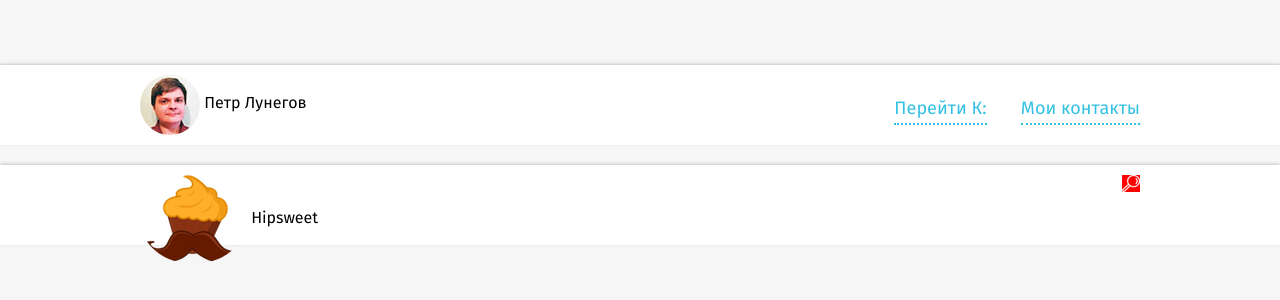
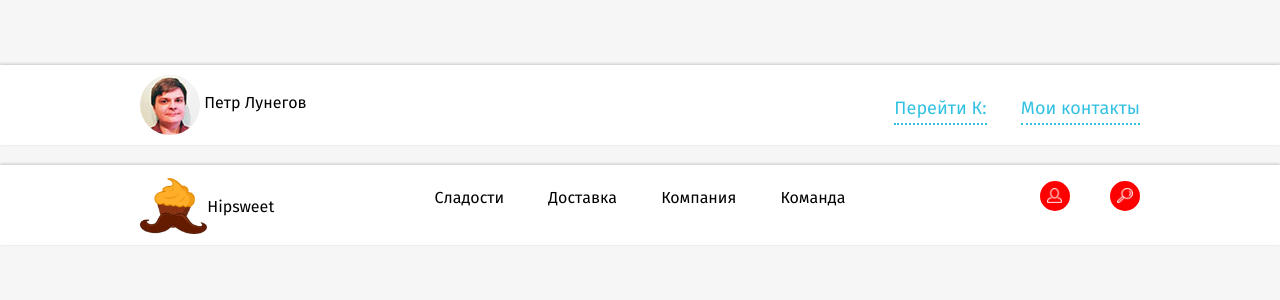
Before and after one commit to pvlunegov/pvlunegov, a website: page chief_cook.html in a window 1280 px wide. Shown: the part 210-510 px from the top of the page. Drawn offline with Linux system fonts and the light colour scheme.

Commit message:
Доработки 28.04.2018
Доработал главное меню страницы сайта шеф-повара

```diff
--- a/chief_cook.html
+++ b/chief_cook.html
@@ -118,17 +118,29 @@
             <!-- header -->
             <header class="header header_other-site">
                 <div class="container">
-                    <div class="user">
-                        <div class="user__avatar">
-                            <img src="img/premiere_sites/chief_cook/Logos/original/Hipsweet_logo.png" alt="" class="user__avatar-pic">
+                    <div class="other-site">
+                        <div class="other-site-left">
+                            <div class="other-site_logo">
+                                <img src="img/premiere_sites/chief_cook/Logos/original/Hipsweet_logo.png" alt="" class="other-site_pic-left">
+                            </div>
+                            <div class="other-site__name">
+                                Hipsweet
+                            </div>
                         </div>
-                        <div class="user__name">
-                            Hipsweet
+                        <ul class="other-site-menu">
+                            <li class="other-site-menu__list">Сладости</li>
+                            <li class="other-site-menu__list">Доставка</li>
+                            <li class="other-site-menu__list">Компания</li>
+                            <li class="other-site-menu__list">Команда</li>
+                        </ul>
+                        <div class="other-site-right">
+                            <div class="icon icon_left icon_red_background">
+                                <img src="img/premiere_sites/chief_cook/icons/icon_silhouette.png" alt="" class="other-site_pic">
+                            </div>
+                            <div class="icon icon_right icon_red_background">
+                                <img src="img/premiere_sites/chief_cook/icons/icon_search.png" alt="" class="other-site_pic">
+                            </div>
                         </div>
-                    </div>
-
-                    <div class="icons icon_right icon_red_background">
-                        <img src="img/premiere_sites/chief_cook/icons/icon_search.png" alt="" class="user__avatar-pic">
                     </div>
                 </div>
             </header>
--- a/css/main.scss
+++ b/css/main.scss
@@ -17,8 +17,6 @@
 @import "sections/portfolio.scss";
 @import "sections/footer.scss";
 @import "sections/auth.scss";
-
-
 @import "sections/tabs.scss";
 @import "sections/slideshow.scss";
 @import "sections/acco.scss";
@@ -27,6 +25,9 @@
 @import "sections/works.scss";
 @import "sections/acco.scss";
 
+
+
+
 //media
 @import "adaptive/media.scss";
 
--- a/css/sections/header.scss
+++ b/css/sections/header.scss
@@ -1,6 +1,7 @@
 @import "../_misc/mixins.scss";
 @import "../_misc/fonts.scss";
 @import "../variables.scss";
+
 
 .container {
 	position: relative;
@@ -10,6 +11,7 @@
 	background: #fff;
 	@include box-shadow(0 -1px 3px 0 rgba(00, 00, 00, .2));
 	margin-bottom: 1.25rem;
+	height: rem(80px);
 
 	.container {
 		height: 5rem;
@@ -40,25 +42,91 @@
 	@include border-radius(50%);
 }
 
+
 .user__avatar-pic {
 	display: block;
 }
 
+.other-site_pic {
+	position: absolute;
+	height: 50%;
+	top: 0.45rem;
+	left: 0.45rem;
+}
+
+.other-site_pic-left {
+	display: block;
+	height: 70%;
+	margin-top: 0.8rem;
+}
+.other-site_pic {
+	position: absolute;
+	display: block;
+	height: 50%;
+	top: 0.45rem;
+	left: 0.45rem;
+}
 
 .user__name {
 	@include inlineblock(middle);
 	max-width: rem(250px);
 }
+.other-site__name{
+	@include inlineblock(middle);
+	//max-width: rem(250px);
+	top: 50%;
+	position: absolute;
+    top: 2rem;
+}
+
+.other-site {
+	display: block;
+}
+.other-site-left {
+	position: absolute;
+	text-align: left;
+	top: 0;
+	left: 0;
+	width: 28%;
+	height: 100%;
+}
+.other-site-right {
+	position: absolute;
+	text-align: right;
+	top: 0;
+	right: 0;
+	width: 10%;
+	height: 100%;
+}
+
+.other-site_logo {
+	display: inline-block;
+	text-align: left;
+	top: 0.6rem;
+	height: rem(80px);
+}
+.other-site-menu {
+	display: inline-block;
+}
+.other-site-menu__list {
+	display: inline-block;
+	margin: rem(23px) rem(20px);
+}
+
 
 .icon {
-	position: absolute;
-	top: 0.6rem;
+	margin-top: 1rem;
+	height: 30px;
+	width: 30px;
+	border-radius: 50%;
 }
 .icon_right {
-	//display: inline-block;
 	position: absolute;
-	top: 0.6rem;
 	right: 0;
+}
+.icon_left {
+	position: absolute;
+	left: 0;
 }
 .icon_red_background {
 	background: red;
```
Also changed, not shown: css/_misc/adjustment.css, css/_misc/font-awesome.css, css/_misc/normalize.css, css/main.css, css/sections/career.css, css/sections/content.css, css/sections/header.css, css/sections/slider.css, css/sections/works.css, 2 other files.
